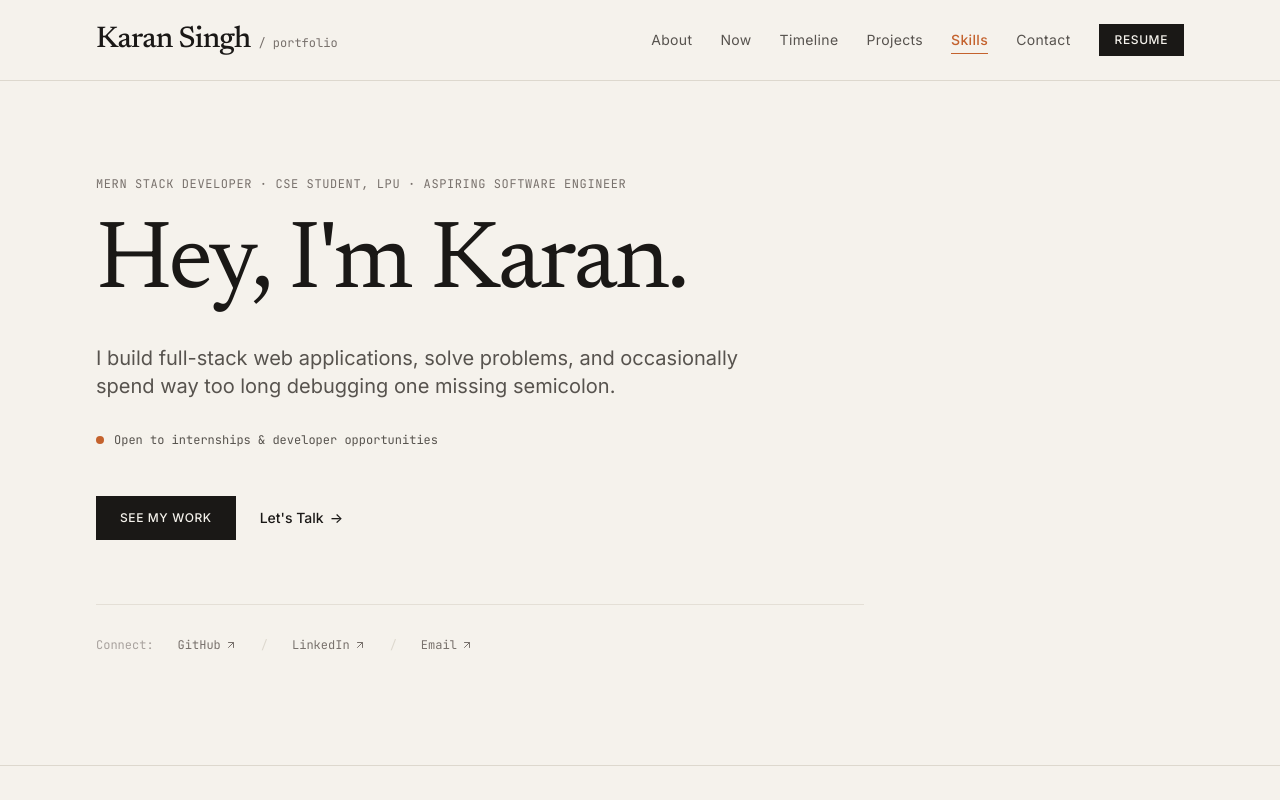
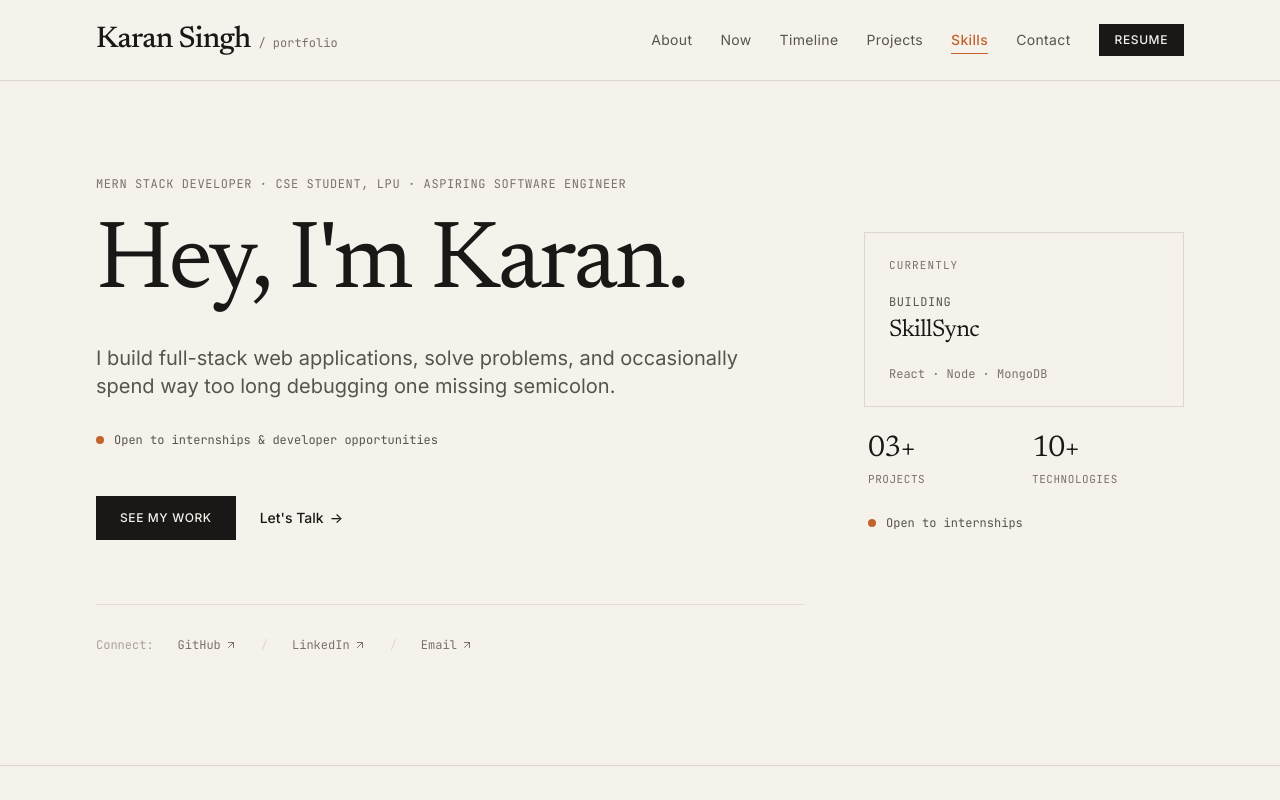
Before and after one commit to Karan-max-ux/portfolio, a React (Vite) app: page / in a window 1280 px wide. Shown: the top 800 px of the page. Built offline with nearby package versions, Linux system fonts and the light colour scheme.

Commit message:
feat(hero): add subtle developer status card and statistics on right panel

```diff
--- a/src/components/Hero.jsx
+++ b/src/components/Hero.jsx
@@ -21,8 +21,11 @@ export default function Hero() {
     <section className="pt-36 sm:pt-44 pb-20 sm:pb-28 border-b border-hairline">
       <div className="max-w-6xl mx-auto px-6 sm:px-8">
 
+        {/* Two-Column Responsive Layout: Left Hero Content + Right Developer Status Panel */}
+        <div className="grid grid-cols-1 lg:grid-cols-12 gap-12 lg:gap-8 xl:gap-12 items-start">
+
           {/* Left-Aligned Asymmetric Hero Container */}
-        <div className="max-w-3xl">
+          <div className="lg:col-span-8 max-w-3xl">
 
             {/* Metadata Mono Tag */}
             <p className="text-xs font-mono uppercase tracking-wider text-ink-soft mb-6">
@@ -104,6 +107,59 @@ export default function Hero() {
 
           </div>
 
+          {/* Right-Side Subtle Developer Information Panel */}
+          <div className="lg:col-span-4 lg:pt-12 xl:pt-14 lg:flex lg:justify-end">
+            <div className="w-full max-w-xs space-y-6">
+
+              {/* Developer Specimen Card */}
+              <div className="bg-bone border border-hairline p-6 transition-all duration-300 hover:-translate-y-1 hover:border-hairline-strong">
+                <p className="text-[11px] font-mono uppercase tracking-widest text-ink-soft mb-5">
+                  CURRENTLY
+                </p>
+                <div className="mb-5">
+                  <span className="text-xs font-mono uppercase tracking-wider text-ink-muted block mb-1">
+                    Building
+                  </span>
+                  <h3 className="font-serif text-2xl text-ink font-normal tracking-tight">
+                    SkillSync
+                  </h3>
+                </div>
+                <p className="text-xs font-mono text-ink-soft">
+                  React · Node · MongoDB
+                </p>
+              </div>
+
+              {/* Two Statistics */}
+              <div className="grid grid-cols-2 gap-4 px-1">
+                <div>
+                  <div className="font-serif text-2xl sm:text-3xl text-ink font-normal tracking-tight">
+                    03+
+                  </div>
+                  <div className="text-[11px] font-mono uppercase tracking-wider text-ink-soft mt-1">
+                    Projects
+                  </div>
+                </div>
+                <div>
+                  <div className="font-serif text-2xl sm:text-3xl text-ink font-normal tracking-tight">
+                    10+
+                  </div>
+                  <div className="text-[11px] font-mono uppercase tracking-wider text-ink-soft mt-1">
+                    Technologies
+                  </div>
+                </div>
+              </div>
+
+              {/* Status Line */}
+              <div className="flex items-center gap-2.5 text-xs font-mono text-ink-muted px-1 pt-1">
+                <span className="w-2 h-2 rounded-full bg-burnt inline-block" />
+                <span>Open to internships</span>
+              </div>
+
+            </div>
+          </div>
+
+        </div>
+
       </div>
     </section>
   );
```
Lines whose indentation alone changed are shown as unchanged.
